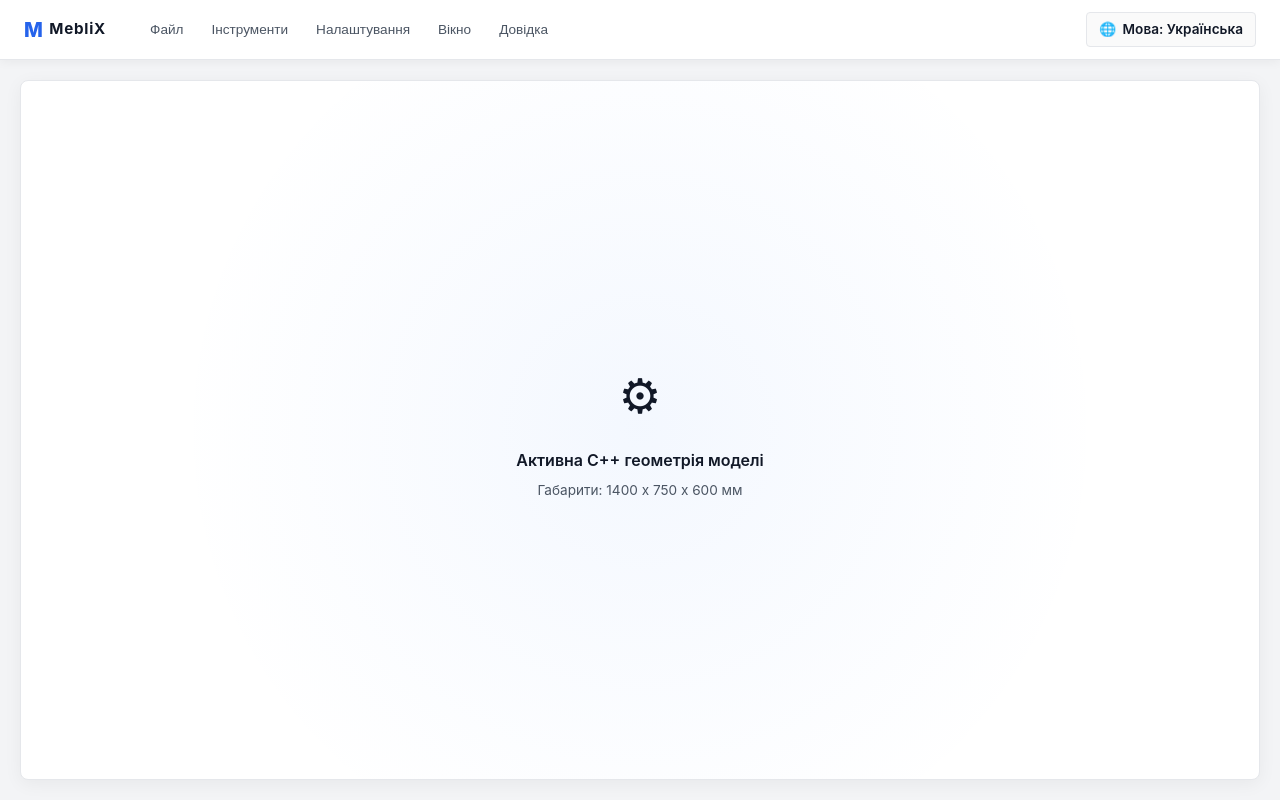
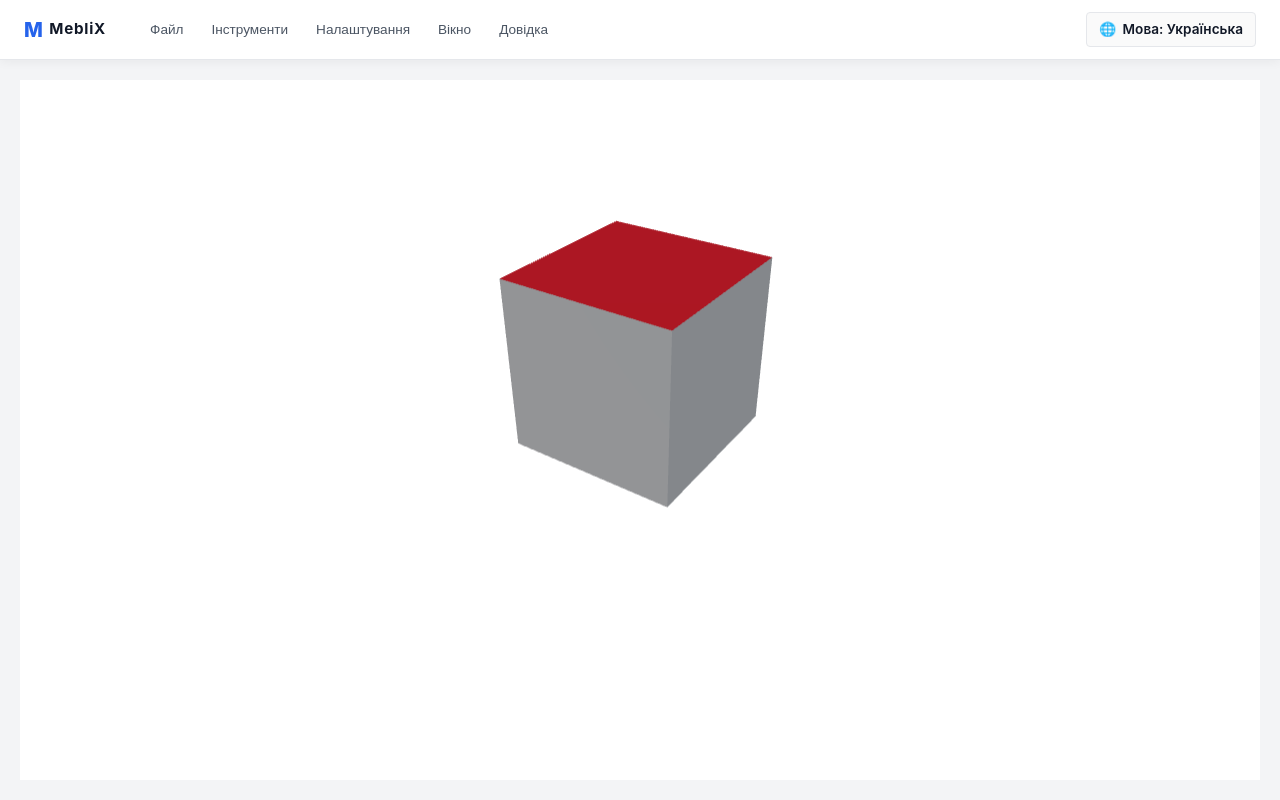
Before and after one commit to FranciscoFrank/MebliXDesktop, a React (Vite) app in the folder src/ui/: page / in a window 1280 px wide. Built offline with nearby package versions, Linux system fonts and the light colour scheme.

Commit message:
feat: add 3D CAD viewport with Three.js

```diff
--- a/src/ui/package.json
+++ b/src/ui/package.json
@@ -9,8 +9,11 @@
     "preview": "vite preview"
   },
   "dependencies": {
+    "@react-three/drei": "^9.122.0",
+    "@react-three/fiber": "^8.18.0",
     "react": "^18.3.1",
-    "react-dom": "^18.3.1"
+    "react-dom": "^18.3.1",
+    "three": "^0.185.1"
   },
   "devDependencies": {
     "@types/react": "^18.3.3",
--- /dev/null
+++ b/src/ui/src/components/organisms/CadViewport.jsx
@@ -0,0 +1,34 @@
+import React from 'react';
+import { Canvas } from '@react-three/fiber';
+import { OrbitControls } from '@react-three/drei';
+
+export function CadViewport() {
+  return (
+    <div style={{ width: '100%', height: '100%', position: 'relative', backgroundColor: '#ffffff' }}>
+      <Canvas
+        camera={{ position: [2, 2.5, 3], fov: 50 }}
+        style={{ width: '100%', height: '100%' }}
+      >
+        <ambientLight intensity={0.6} />
+        <directionalLight position={[5, 10, 5]} intensity={0.8} />
+        <pointLight position={[-5, -5, -5]} intensity={0.3} />
+
+        {/* 1x1x1 Meter Cube centered at (0, 0.5, 0) */}
+        <mesh position={[0, 0.5, 0]}>
+          <boxGeometry args={[1, 1, 1]} />
+          {/* Materials: [Right, Left, Top, Bottom, Front, Back] */}
+          <meshStandardMaterial attach="material-0" color="#d1d5db" />
+          <meshStandardMaterial attach="material-1" color="#d1d5db" />
+          <meshStandardMaterial attach="material-2" color="#ef4444" /> {/* Top (Red) */}
+          <meshStandardMaterial attach="material-3" color="#2563eb" /> {/* Bottom (Blue) */}
+          <meshStandardMaterial attach="material-4" color="#e5e7eb" />
+          <meshStandardMaterial attach="material-5" color="#e5e7eb" />
+        </mesh>
+
+        <OrbitControls makeDefault />
+      </Canvas>
+    </div>
+  );
+}
+
+export default CadViewport;
--- a/src/ui/src/components/pages/DesktopPage.jsx
+++ b/src/ui/src/components/pages/DesktopPage.jsx
@@ -1,6 +1,7 @@
 import React, { useState, useEffect } from 'react';
 import DesktopLayout from '../templates/DesktopLayout';
 
+import CadViewport from '../organisms/CadViewport';
 import AuthModal from '../organisms/AuthModal';
 import SaveModal from '../organisms/SaveModal';
 
@@ -275,16 +276,7 @@ export function DesktopPage() {
           </>
         }
         mainViewport={
-          <div className="glass-panel" style={{ flex: 1, display: 'flex', flexDirection: 'column', justifyContent: 'center', alignItems: 'center', position: 'relative', overflow: 'hidden' }}>
-            <div style={{ position: 'absolute', top: 0, left: 0, width: '100%', height: '100%', background: 'radial-gradient(circle, rgba(59,130,246,0.06) 0%, transparent 65%)' }}></div>
-            <div style={{ zIndex: 1, textAlign: 'center' }}>
-              <div style={{ fontSize: '3rem', marginBottom: '1rem' }}>⚙</div>
-              <h4 style={{ fontWeight: 600 }}>Активна C++ геометрія моделі</h4>
-              <p style={{ color: 'var(--text-secondary)', fontSize: '0.85rem', marginTop: '0.5rem' }}>
-                Габарити: {width} x {height} x {depth} мм
-              </p>
-            </div>
-          </div>
+          <CadViewport />
         }
       />
 
```
Also changed, not shown: 1 other file (tests, documents, lock files or other folders).
